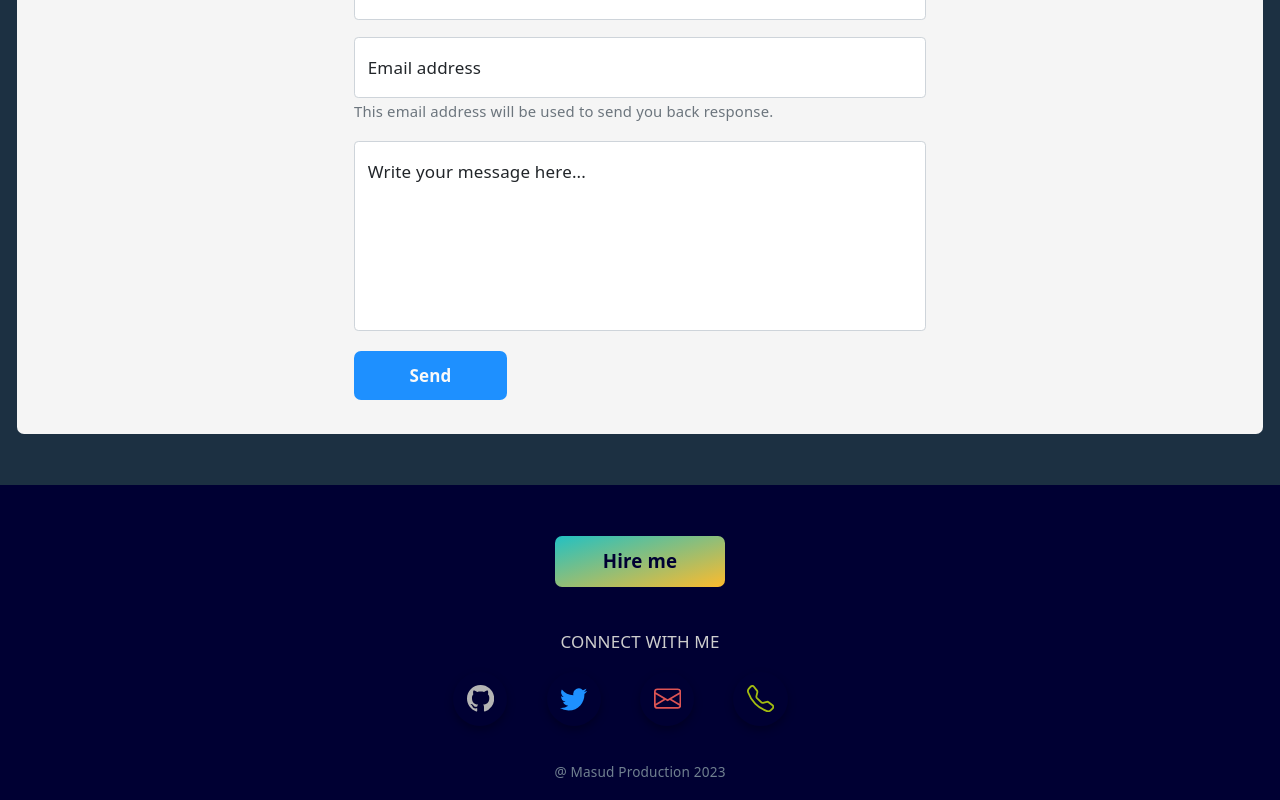
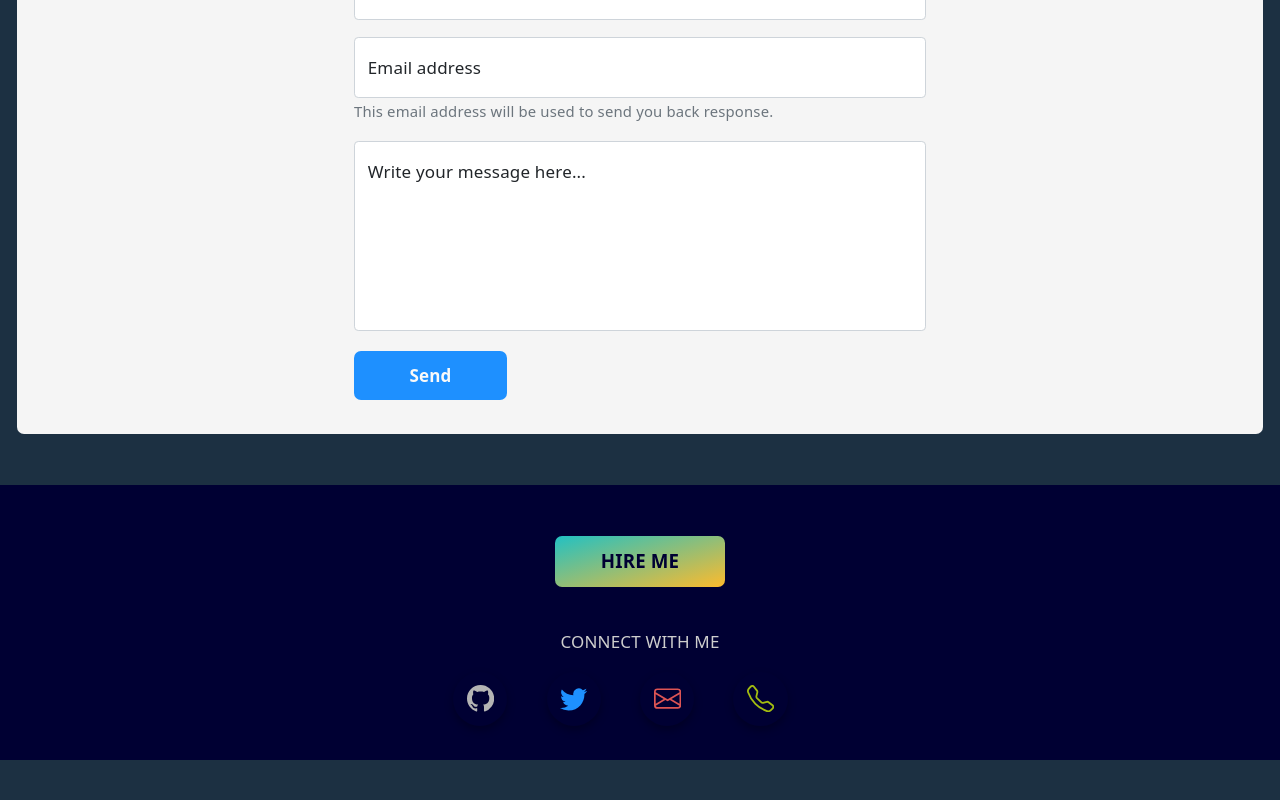
Before and after one commit to masud73/portfolio, a React (Create React App) app: page / in a window 1280 px wide. Shown: the part 1320-2120 px from the top of the page. After the commit the page ends 2080 px from the top, so only its background shows below. Built offline with nearby package versions, Linux system fonts and the light colour scheme.

Commit message:
Update Footer.jsx

```diff
--- a/src/components/Footer.jsx
+++ b/src/components/Footer.jsx
@@ -6,12 +6,10 @@ import Social from "./social";
 
 export default function Footer()
 {
-    const date = new Date();
     return (
         <>
-            <Button id='btn-hire' as='a' href='#send-msg'>Hire me</Button>
+            <Button id='btn-hire' as='a' href='#send-msg'>HIRE ME</Button>
             <Social />
-            <small>@ Masud Production {date.getFullYear()}</small>
         </>
     );
 }
```
